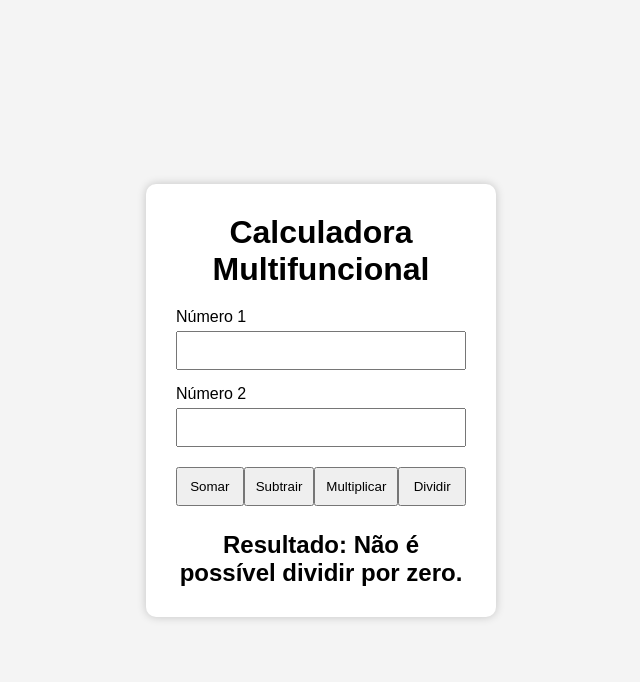
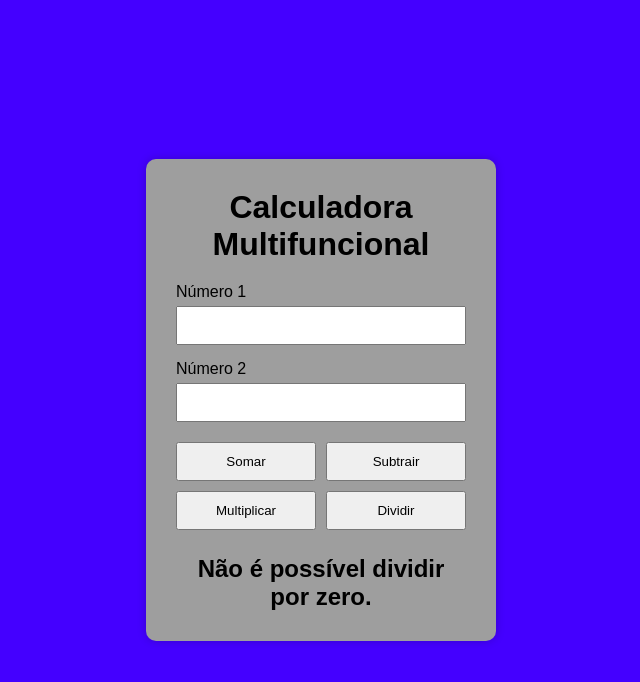
Before and after one commit to Williamzao12-On/calculadora-multifuncional, a plain HTML site: page index.html in a window 1280 px wide. Both pictures are taken after a click on the button "Dividir". Shown: the whole page, without its empty margins (319-959 px from the left). Drawn offline with Linux system fonts and the light colour scheme.

```diff
--- a/script.js
+++ b/script.js
@@ -21,24 +21,21 @@
     let numero1 = Number(document.getElementById("numero1").value);
     let numero2 = Number(document.getElementById("numero2").value);
 
+    let resultado = numero1 * numero2;
 
-    document.getElementById("resultado").innerText =
-        "Resultado: " + (numero1 * numero2);
+    document.getElementById("resultado").innerHTML = "Resultado: " + resultado;
 }
-
 
 function dividir() {
     let numero1 = Number(document.getElementById("numero1").value);
     let numero2 = Number(document.getElementById("numero2").value);
 
-
     if (numero2 === 0) {
-        document.getElementById("resultado").innerText =
-            "Resultado: Não é possível dividir por zero.";
+        document.getElementById("resultado").innerHTML = "Não é possível dividir por zero.";
         return;
     }
 
+    let resultado = numero1 / numero2;
 
-    document.getElementById("resultado").innerText =
-        "Resultado: " + (numero1 / numero2);
+    document.getElementById("resultado").innerHTML = "Resultado: " + resultado;
 }
--- a/style.css
+++ b/style.css
@@ -7,7 +7,7 @@
 body{
 
     font-family: Arial, Helvetica, sans-serif;
-    background:#f4f4f4;
+    background:#4400ff;
 
     display:flex;
     justify-content:center;
@@ -19,7 +19,7 @@
 
 .calculadora{
 
-    background:white;
+    background:rgb(158, 158, 158);
     padding:30px;
 
     width:350px;
@@ -33,6 +33,7 @@
 h1{
 
     text-align:center;
+    text-decoration: double;
     margin-bottom:20px;
 
 }
@@ -52,22 +53,19 @@
 
 }
 
-.botoes{
+.botoes {
+    display: grid;
+    grid-template-columns: 1fr 1fr;
+    gap: 10px;
 
-    display:flex;
-    justify-content:space-between;
-
-    margin-top:20px;
-
+    margin-top: 20px;
 }
 
-button{
+button {
+    width: 100%;
+    padding: 10px;
 
-    width:48%;
-    padding:10px;
-
-    cursor:pointer;
-
+    cursor: pointer;
 }
 
 #resultado{
```
